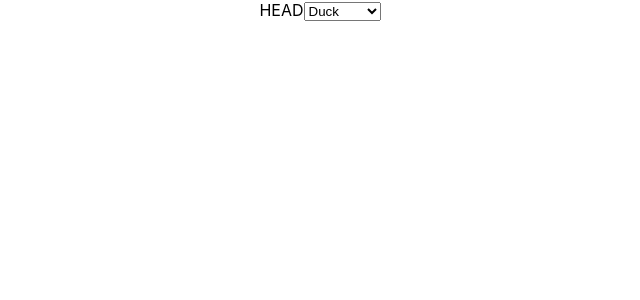
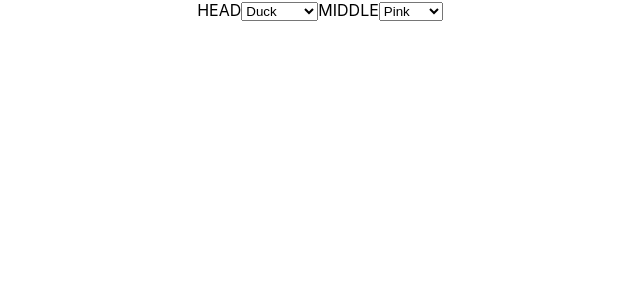
Before and after one commit to andrewjamesboyle/fs-react-character-designer, a React (Create React App) app: page / in a window 1280 px wide. Shown: the top 300 px of the page, without its empty margins (320-960 px from the left). Built offline with nearby package versions, Linux system fonts and the light colour scheme.

Commit message:
middle dropdown functionality

```diff
--- a/src/Components/Controls/controls.js
+++ b/src/Components/Controls/controls.js
@@ -1,6 +1,6 @@
 import React from 'react';
 
-export default function Controls({ head, setHead }) {
+export default function Controls({ head, setHead, middle, setMiddle }) {
   return (
     <div>
       <div>
@@ -10,6 +10,12 @@ export default function Controls({ head, setHead }) {
           <option value="chicken">Chicken</option>
           <option value="flamingo">Flamingo</option>
         </select>
+        <label>MIDDLE</label>
+        <select value={middle} onChange={(e) => setMiddle(e.target.value)} >
+          <option value="pink">Pink</option>
+          <option value="black">Gothic</option>
+          <option value="tux">Formal</option>
+        </select>
       </div>
     </div>
   );
--- a/src/Components/Main/main.js
+++ b/src/Components/Main/main.js
@@ -5,10 +5,11 @@ import Controls from '../Controls/controls';
 
 export default function Main() {
   const [head, setHead] = useState('');
+  const [middle, setMiddle] = useState('');
 
   return (
     <main>
-      <Controls head={head} setHead={setHead} />
+      <Controls head={head} setHead={setHead} middle={middle} setMiddle={setMiddle} />
     </main>
   );
 }
```
